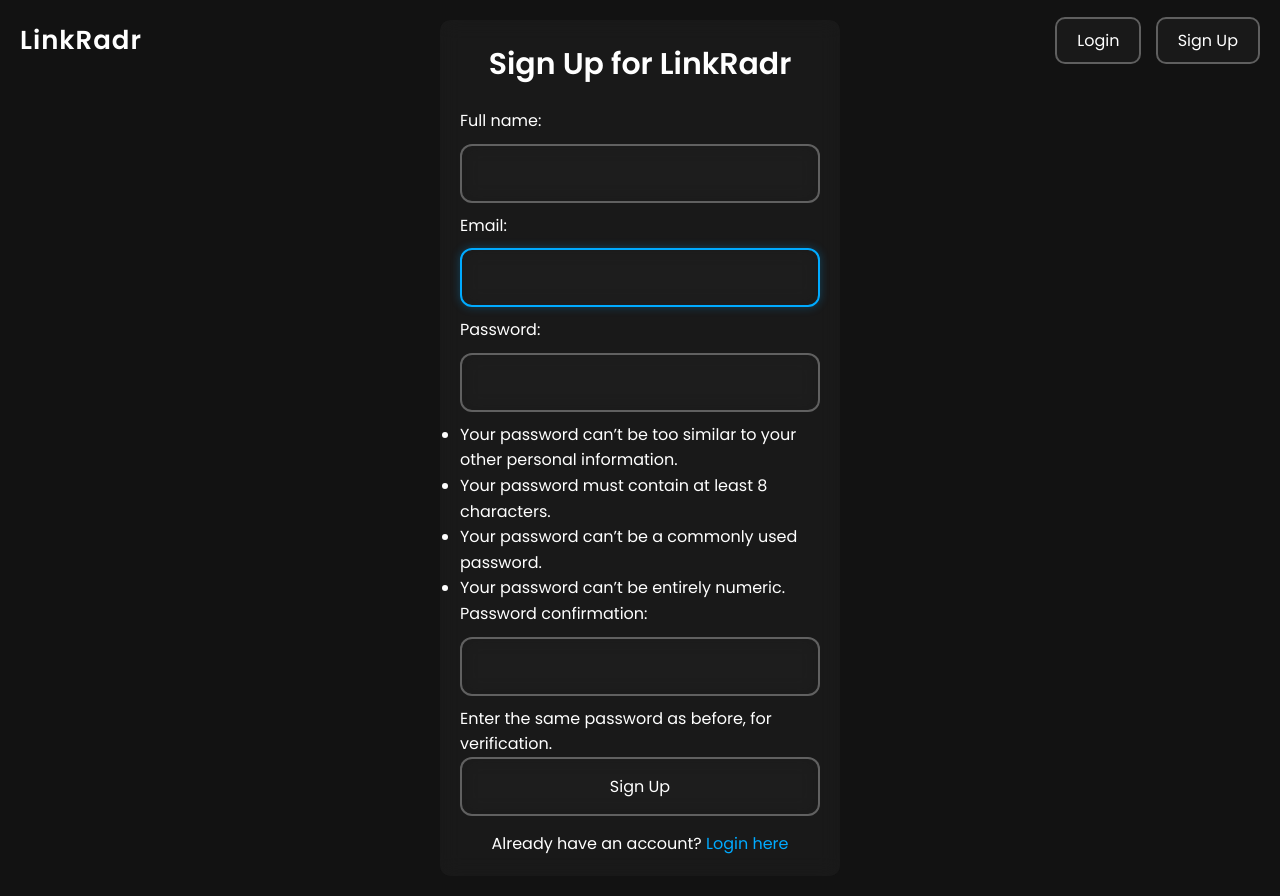
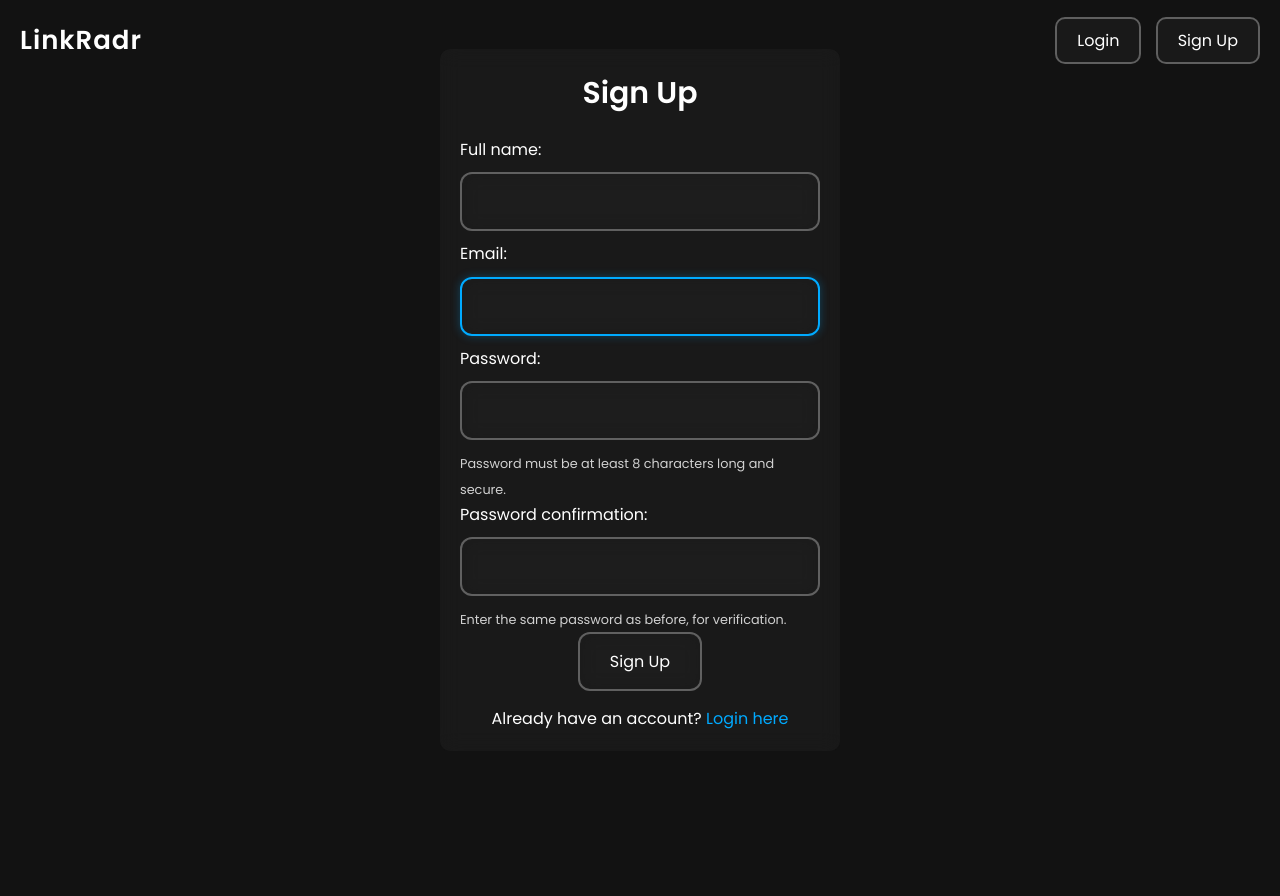
Before and after one commit to aswinpradeepc/linkradr, a Django app: page /signup/ in a window 1280 px wide. After the commit the page ends 729 px from the top, so only its background shows below. Run offline with Django 5.2, Linux system fonts and the light colour scheme.

Commit message:
login and signup flows complete

```diff
--- a/shortradr/authapp/forms.py
+++ b/shortradr/authapp/forms.py
@@ -8,6 +8,11 @@ class SignUpForm(UserCreationForm):
     full_name = forms.CharField(max_length=100, required=True)
     email = forms.EmailField(required=True)
 
+    password1 = forms.CharField(
+    label="Password",
+    widget=forms.PasswordInput,
+    help_text="Password must be at least 8 characters long and secure."
+    )
     class Meta:
         model = User
         fields = ['full_name', 'email', 'password1', 'password2']
@@ -27,5 +32,5 @@ class LoginForm(AuthenticationForm):
     username = forms.EmailField(label="Email")  # ✅ Override username to use email
 
 class OTPVerificationForm(forms.Form):
-    email = forms.EmailField()
+    # email = forms.EmailField()
     otp = forms.CharField(max_length=6)
--- a/shortradr/authapp/urls.py
+++ b/shortradr/authapp/urls.py
@@ -4,10 +4,11 @@ from .views import *
 
 urlpatterns = [
     path('login/', login_view, name='login'),
+    path('login/<str:email>/', login_view, name='login'),
     path('signup/', signup, name='signup'),
     path('logout/', user_logout, name='logout'),
     path("activate/<uidb64>/<token>/", activate, name="activate"),
-    path("verify-otp/", verify_otp, name="verify_otp"),
+    path('verify-otp/<str:email>/', verify_otp, name='verify_otp'),
     path("verification-required/<email>/", verification_required, name="verification_required"),  # ✅ New page
     path("resend-verification/<email>/", resend_verification, name="resend_verification"),  # ✅ Resend email
 ]
--- a/shortradr/authapp/views.py
+++ b/shortradr/authapp/views.py
@@ -11,8 +11,10 @@ from django.contrib.auth import logout
 
 User = get_user_model()
 
-def login_view(request):
+def login_view(request, email=None):
     """Handles user login."""
+    initial_data = {'username': email} if email else {}
+
     if request.method == "POST":
         form = LoginForm(request, data=request.POST)
         if form.is_valid():
@@ -21,13 +23,13 @@ def login_view(request):
             user = authenticate(request, username=email, password=password)
             if user is not None:
                 if not user.is_verified:
-                    return redirect("verification_required", email=email)  # ✅ Redirect to verification page
+                    return redirect("verification_required", email=email)
                 login(request, user)
                 return redirect("/")
     else:
-        form = LoginForm()
+        form = LoginForm(initial=initial_data)
+
     return render(request, "auth_login/login.html", {"form": form})
-
 def send_verification_email(user, request):
     """Sends an email with an activation link and OTP."""
     user.generate_otp()  # ✅ Generate OTP before sending email
@@ -78,7 +80,7 @@ def signup(request):
             user.username = user.email  # ✅ Ensure username is set to email
             user.save()
             send_verification_email(user, request)  # ✅ Send verification email
-            return HttpResponse("Check your email for an activation link or OTP.")
+            return redirect('verify_otp', email=user.email)
     else:
         form = SignUpForm()
     return render(request, "auth_login/signup.html", {"form": form})
@@ -100,24 +102,25 @@ def activate(request, uidb64, token):
     else:
         return HttpResponse("Activation link is invalid or expired.")
 
-def verify_otp(request):
+def verify_otp(request, email):
     """Verifies user via OTP."""
     if request.method == "POST":
         form = OTPVerificationForm(request.POST)
         if form.is_valid():
-            email = form.cleaned_data["email"]
             otp = form.cleaned_data["otp"]
             try:
                 user = User.objects.get(email=email, otp_code=otp)
                 user.is_active = True
                 user.is_verified = True
-                user.otp_code = None  # ✅ Clear OTP after successful verification
+                user.otp_code = None
                 user.save()
-                return HttpResponse("OTP verified! You can now log in.")
+                return redirect('login', email=email)  # Redirect to login with prefilled email
             except User.DoesNotExist:
-                return HttpResponse("Invalid OTP or email.")
+                messages.error(request, "Invalid OTP or email.")
+                return render(request, "auth_login/verify_otp.html", {"form": form})
     else:
         form = OTPVerificationForm()
+
     return render(request, "auth_login/verify_otp.html", {"form": form})
 
 
--- a/shortradr/static/css/main.css
+++ b/shortradr/static/css/main.css
@@ -70,7 +70,7 @@ svg {
 
 
 
-/* Form Styles */-
+/* Form Styles */
 form {
     display: flex;
     flex-direction: column;
@@ -161,9 +161,6 @@ h2 {
         align-items: flex-start;
     }
 
-    form {
-        width: 90%;
-    }
 }
 
 /* ... (existing styles) ... */
@@ -212,3 +209,17 @@ h2 {
     transform: translateX(-50%);
     font-size: 18px;
 }
+
+.helptext {
+    font-size: 0.8rem;
+    opacity: 0.8;
+}
+
+a {
+    color: white;
+    text-decoration: none;
+}
+
+a:hover {
+    text-decoration: underline;
+}
--- a/shortradr/static/css/responsive.css
+++ b/shortradr/static/css/responsive.css
@@ -1,5 +1,6 @@
 /* Desktop styles */
-.mobile-nav, .mobile-nav-overlay {
+.mobile-nav,
+.mobile-nav-overlay {
     display: none;
 }
 
@@ -109,11 +110,13 @@
     color: var(--text-primary);
     cursor: pointer;
     transition: color 0.3s ease;
-    display: none; /* Initially hidden */
+    display: none;
+    /* Initially hidden */
 }
 
 .mobile-nav-overlay.active .close-nav {
-    display: block; /* Show only when menu is active */
+    display: block;
+    /* Show only when menu is active */
 }
 
 .close-nav:hover {
@@ -121,11 +124,13 @@
 }
 
 @media screen and (max-width: 480px) {
+
     /* Adjusting the top-bar layout */
     .top-bar {
         flex-direction: row;
         align-items: center;
         padding: 15px;
+        background: #121212;
     }
 
     /* Adjusting the container padding for smaller screens */
@@ -151,6 +156,7 @@
         left: 50%;
         transform: translateX(-50%);
     }
+
     .cusat-logo img {
         width: 15rem;
     }
--- a/shortradr/templates/auth_login/signup.html
+++ b/shortradr/templates/auth_login/signup.html
@@ -2,7 +2,7 @@
 
 {% block content %}
 <div class="auth-container">
-    <h2>Sign Up for LinkRadr</h2>
+    <h2>Sign Up</h2>
     <form method="post" class="auth-form">
         {% csrf_token %}
         {{ form.as_p }}
--- a/shortradr/templates/base.html
+++ b/shortradr/templates/base.html
@@ -3,7 +3,7 @@
 <head>
     <meta charset="UTF-8">
     <meta name="viewport" content="width=device-width, initial-scale=1.0">
-    <title>{% block title %}LinkRadr{% endblock %}</title>
+    <title>{% block title %}LinkRadr -Url Shortener{% endblock %}</title>
 
     <!-- Font & CSS Links -->
     <link href="https://fonts.googleapis.com/css2?family=Poppins:wght@300;400;600&display=swap" rel="stylesheet">
@@ -13,6 +13,7 @@
     <link rel="stylesheet" href="{% static 'css/responsive.css' %}">
 
     <!-- Additional Head Content -->
+
     {% block extra_head %}{% endblock %}
 </head>
 <body>
@@ -35,7 +36,7 @@
 
     <!-- Top Navigation -->
     <div class="top-bar">
-        <div class="branding">LinkRadr</div>
+        <div class="branding"><a href="/">LinkRadr</a></div>
 
         <!-- Desktop Navigation -->
         <div class="auth-buttons desktop-nav">
```
Also changed, not shown: shortradr/templates/auth_login/verify_otp.html (+8 -6 lines), shortradr/templates/shortener/home.html (+7 -2 lines).
